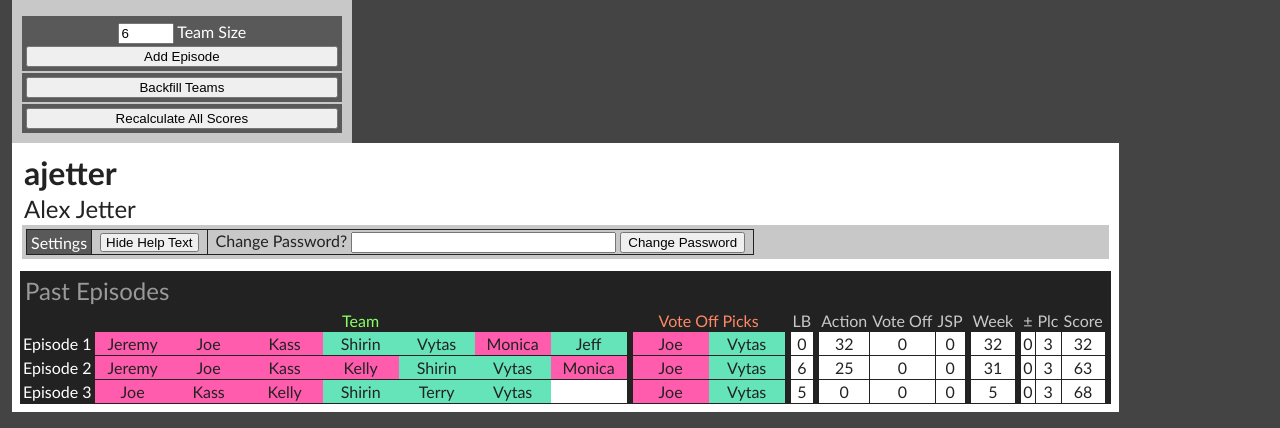
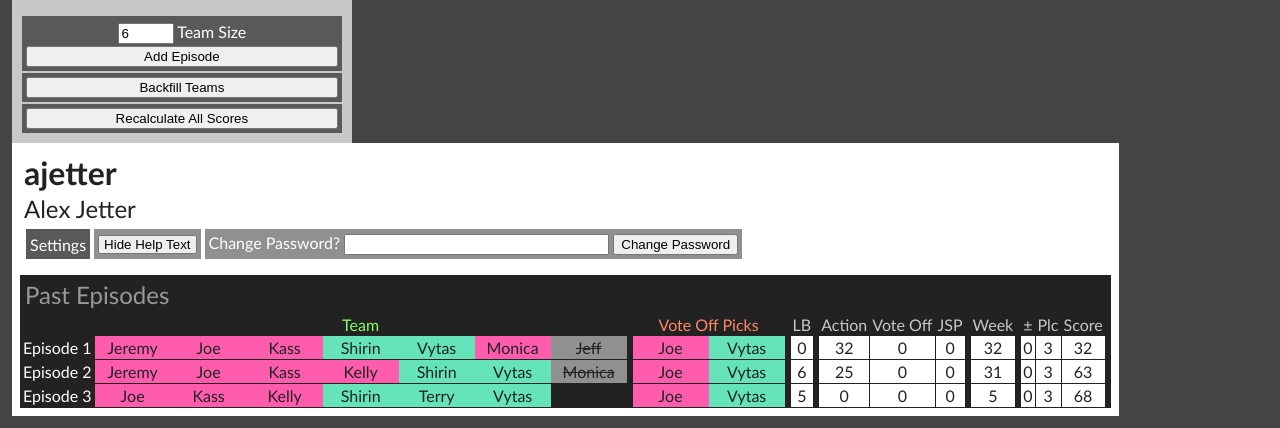
Before and after one commit to alexjetter/survivor, a Django app: page /season31/player/1/ in a window 1280 px wide. Shown: the part 590-1018 px from the top of the page. Run offline with Django 3.2, Linux system fonts and the light colour scheme; a user stored in the database is signed in; data comes from the database, SQL or seed files in the repository; both versions use the stored data as it was after the commit.

Commit message:
added formatting to voted out players

```diff
--- a/season31/models.py
+++ b/season31/models.py
@@ -226,6 +226,10 @@ class CastawayEpisode(models.Model):
 				self.score += action.score
 			self.score_has_changed = False
 			self.save()
+	def out_this_episode(self):
+		if self.castaway.out_episode_number == self.episode.number:
+			return True
+		return False
 	class Meta:
 		ordering = ('episode', 'tribe', '-score', 'castaway')
 		get_latest_by = 'episode'
@@ -248,6 +252,14 @@ class TeamPick(models.Model):
 		except:
 			playerepisode = None
 		return playerepisode
+	def out_this_episode(self):
+		if self.castaway.out_episode_number == self.episode.number:
+			return True
+		return False
+	def out_ever(self):
+		if self.castaway.out_episode_number > 0:
+			return True
+		return False
 	class Meta:
 		ordering = ('episode', 'player', 'castaway')
 
@@ -269,6 +281,14 @@ class VotePick(models.Model):
 		except:
 			playerepisode = None
 		return playerepisode
+	def out_this_episode(self):
+		if self.castaway.out_episode_number == self.episode.number:
+			return True
+		return False
+	def out_ever(self):
+		if self.castaway.out_episode_number > 0:
+			return True
+		return False
 	class Meta:
 		ordering = ('episode', 'player', 'castaway')
 
--- a/season31/static/season31/style.css
+++ b/season31/static/season31/style.css
@@ -177,6 +177,12 @@ table, th, td{
 
 .textbold {font-weight: bold;}
 .textitalic {font-style: italic;}
+.textstrike {text-decoration: line-through;}
+
+.out {
+	text-decoration: line-through;
+	background-color: #909090;
+}
 
 a {
 	text-decoration: none;
--- a/season31/templates/season31/player.html
+++ b/season31/templates/season31/player.html
@@ -26,17 +26,21 @@
 {% endif %}
 
 {% if player == user.player%}
-<div class="pad4 bglightgrey">
-	<table>
+<div class="pad4">
+	<table class="noborder">
 		<tr>
-			<td class="bgdarkgrey fgwhite padlr4">Settings</td>
-			<td class="padlr8">
+			<td class="bgdarkgrey fgwhite pad4 noborder">Settings</td>
+			<td class="noborder">
+			</td>
+			<td class="bggrey pad4 noborder">
 				<form action="{% url 'season31:togglehelptext' player.id %}" method="post">
 					{% csrf_token %}
 					<input class="padtb0 padlr4" type="submit" value="{% if player.show_help_text %}Hide Help Text{% else %}Show Help Text{% endif %}" />
 				</form>
 			</td>
-			<td class="padlr8">
+			<td class="noborder">
+			</td>
+			<td class="bggrey fgwhite pad4 noborder">
 				<form action="{% url 'season31:resetpassword' player.id %}" method="post">
 					{% csrf_token %}
 					Change Password? <input type="password" name="password" value="" size="30"/>
@@ -110,9 +114,9 @@
 	<tr>
 		<td class="columnheader"><a href="{% url 'season31:episode' playerepisode.episode.id %}" class="fgwhite">{{ playerepisode.episode }}</a></td>
 
-		<td class="pad0 marg0">
+		<td class="pad0 marg0 bgblack">
 			{% for pick in playerepisode.get_team_picks %}
-			<div class="bgtribe{{ pick.castaway_episode.tribe.color }} floatleft pad2 marg0 pickwidth">
+			<div class="{% if pick.out_this_episode %}out{% else %}bgtribe{{ pick.castaway_episode.tribe.color }}{% endif %} floatleft pad2 marg0 pickwidth">
 				<a href="{% url 'season31:castaway' pick.castaway.id %}" class="fgblack pad0 marg0 ">{{ pick.castaway.name }}
 				</a>
 			</div>
@@ -123,7 +127,7 @@
 
 		<td class="pad0 marg0">
 			{% for pick in playerepisode.get_vote_picks %}
-			<div class="bgtribe{{ pick.castaway_episode.tribe.color }} floatleft pad2 marg0 pickwidth">
+			<div class="{% if pick.out_this_episode %}out{% else %}bgtribe{{ pick.castaway_episode.tribe.color }}{% endif %} floatleft pad2 marg0 pickwidth">
 				<a href="{% url 'season31:castaway' pick.castaway.id %}" class="fgblack pad0 marg0 ">{{ pick.castaway.name }}
 				</a>
 			</div>
```
Also changed, not shown: season31/templates/season31/episode.html (+4 -4 lines), db.sqlite3.
